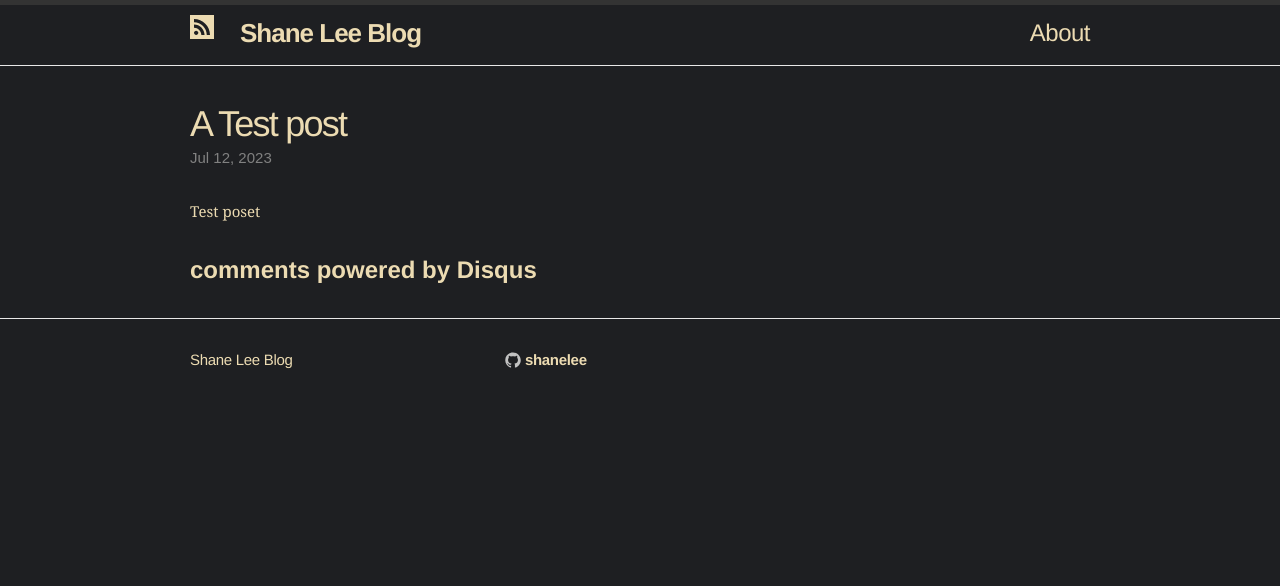
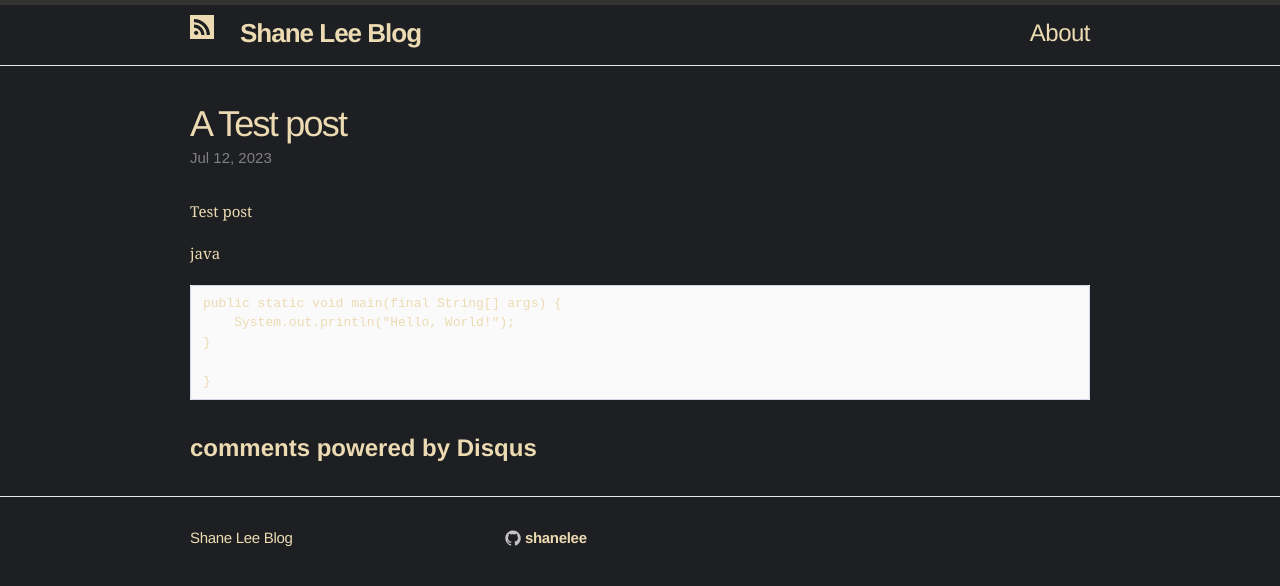
Before and after one commit to ShaneLee/shanelee.github.io, a Jekyll site: the page built from _posts/2023-09-10-test.markdown, in a window 1280 px wide. Shown: the top 586 px of the page. Built offline with Jekyll 4.4.1, drawn with Linux system fonts in a browser that asks for light colours; comment, search, counter and statistics services are not loaded.

Commit message:
Add code block

````diff
--- a/_posts/2023-09-10-test.markdown
+++ b/_posts/2023-09-10-test.markdown
@@ -32,4 +32,13 @@ pre {
 }
 </style>
 
-Test poset
+Test post
+
+java
+```
+public static void main(final String[] args) {
+    System.out.println("Hello, World!");
+}
+
+}
+```
````
